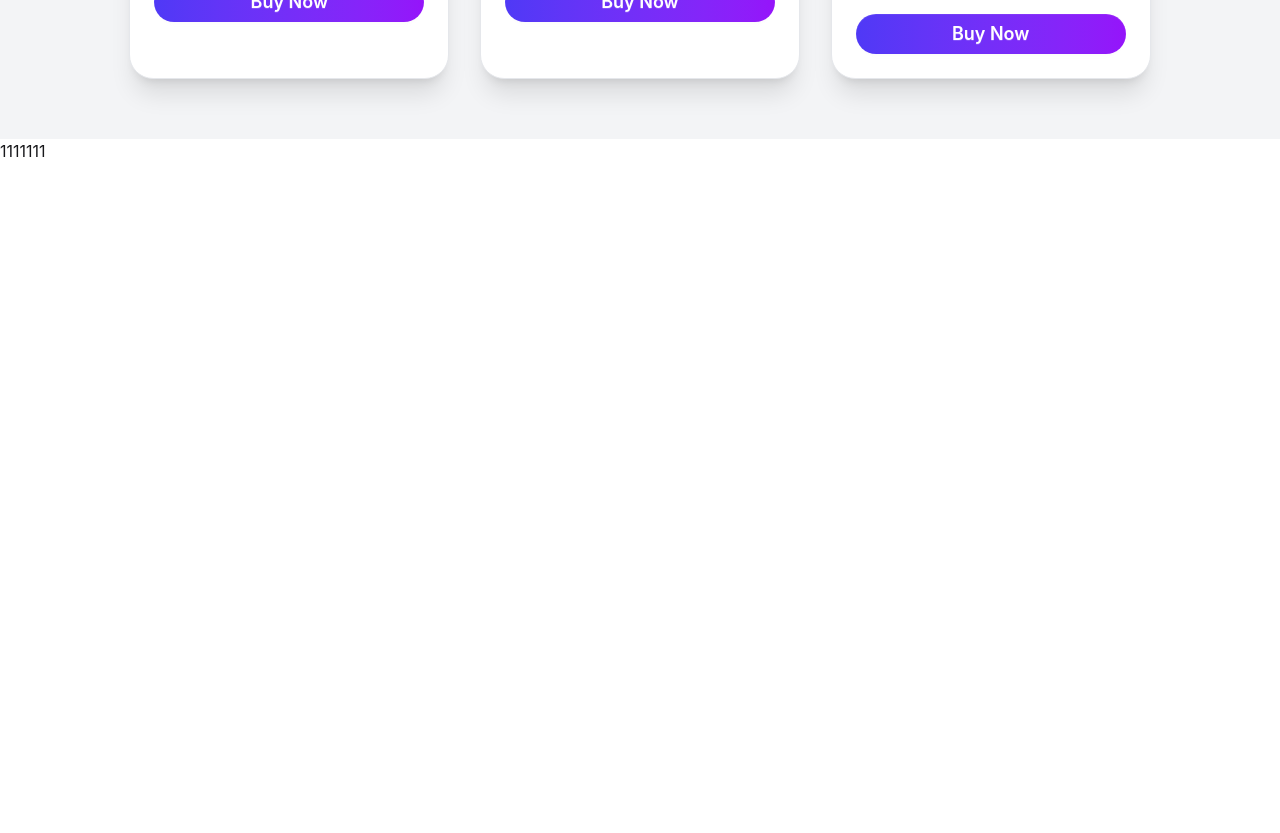
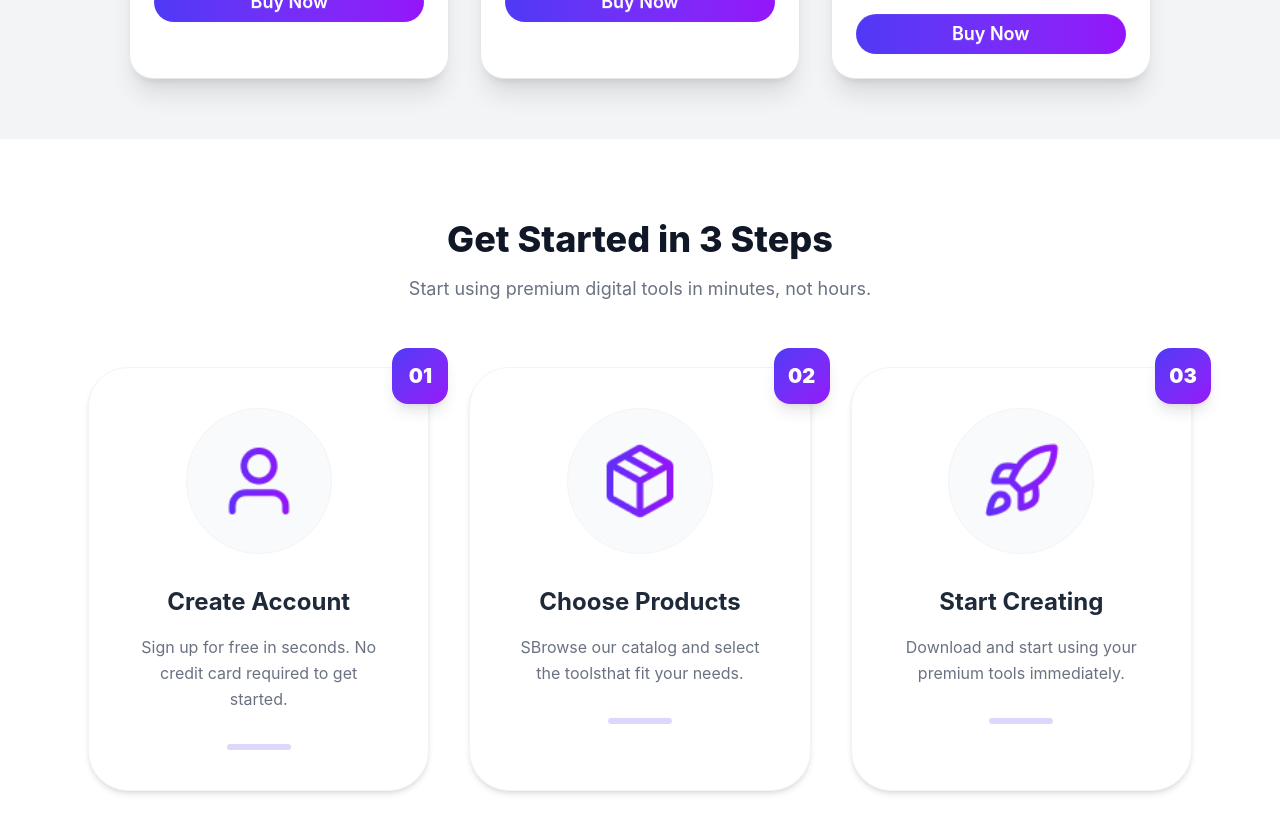
Before and after one commit to Nazmul-vs-code/assignment-6, a React (Vite) app: page / in a window 1280 px wide. Shown: the part 1900-2733 px from the top of the page. Before the commit the page ends 2063 px from the top, so only its background shows below. Built offline with nearby package versions, Linux system fonts and the light colour scheme.

Commit message:
90% done

```diff
--- a/src/components/Steps.jsx
+++ b/src/components/Steps.jsx
@@ -1,9 +1,73 @@
 import React from 'react';
+import Man from "../assets/normal/user.png"
+import Pakage from "../assets/normal/package.png"
+import Rocket from "../assets/normal/rocket.png"
 
 const Steps = () => {
     return (
-        <div>
-            1111111
+        <div className='w-[90%] max-w-7xl mx-auto py-20 px-6'>
+            <div className="text-center mb-16">
+                <h1 className='text-4xl font-extrabold text-gray-900 mb-4'>Get Started in 3 Steps</h1>
+                <p className='text-gray-500 text-lg max-w-xl mx-auto'>Start using premium digital tools in minutes, not hours.</p>
+            </div>
+
+            <div className="grid grid-cols-1 md:grid-cols-2 lg:grid-cols-3 gap-10">
+
+                <div className="relative bg-white p-10 rounded-[40px] shadow-md border border-gray-100 flex flex-col items-center text-center">
+
+                    <span className='absolute -top-5 -right-5 bg-gradient-to-br from-[#4F39F6] to-[#9514FA] text-white font-black text-xl w-14 h-14 flex items-center justify-center rounded-2xl shadow-lg'>
+                        01
+                    </span>
+
+                    <div className="bg-gray-50 p-8 rounded-full mb-8 border border-gray-100">
+                        <img src={Man} alt="User" className="w-20 h-20 object-contain" />
+                    </div>
+
+                    <h2 className='text-2xl font-bold text-gray-800 mb-4'>Create Account</h2>
+                    <p className='text-gray-500 leading-relaxed text-base'>
+                        Sign up for free in seconds. No credit card required to get started.
+                    </p>
+
+                    <div className="mt-8 w-16 h-1.5 bg-[#4F39F6]/20 rounded-full"></div>
+                </div>
+
+                <div className="relative bg-white p-10 rounded-[40px] shadow-md border border-gray-100 flex flex-col items-center text-center">
+
+                    <span className='absolute -top-5 -right-5 bg-gradient-to-br from-[#4F39F6] to-[#9514FA] text-white font-black text-xl w-14 h-14 flex items-center justify-center rounded-2xl shadow-lg'>
+                        02
+                    </span>
+
+                    <div className="bg-gray-50 p-8 rounded-full mb-8 border border-gray-100">
+                        <img src={Pakage} alt="Package" className="w-20 h-20 object-contain" />
+                    </div>
+
+                    <h2 className='text-2xl font-bold text-gray-800 mb-4'>Choose Products</h2>
+                    <p className='text-gray-500 leading-relaxed text-base'>
+                        SBrowse our catalog and select the toolsthat fit your needs.
+                    </p>
+
+                    <div className="mt-8 w-16 h-1.5 bg-[#4F39F6]/20 rounded-full"></div>
+                </div>
+
+                <div className="relative bg-white p-10 rounded-[40px] shadow-md border border-gray-100 flex flex-col items-center text-center">
+
+                    <span className='absolute -top-5 -right-5 bg-gradient-to-br from-[#4F39F6] to-[#9514FA] text-white font-black text-xl w-14 h-14 flex items-center justify-center rounded-2xl shadow-lg'>
+                        03
+                    </span>
+
+                    <div className="bg-gray-50 p-8 rounded-full mb-8 border border-gray-100">
+                        <img src={Rocket} alt="Rocket" className="w-20 h-20 object-contain" />
+                    </div>
+
+                    <h2 className='text-2xl font-bold text-gray-800 mb-4'>Start Creating</h2>
+                    <p className='text-gray-500 leading-relaxed text-base'>
+                        Download and start using your premium tools immediately.
+                    </p>
+
+                    <div className="mt-8 w-16 h-1.5 bg-[#4F39F6]/20 rounded-full"></div>
+                </div>
+
+            </div>
         </div>
     );
 };
```
